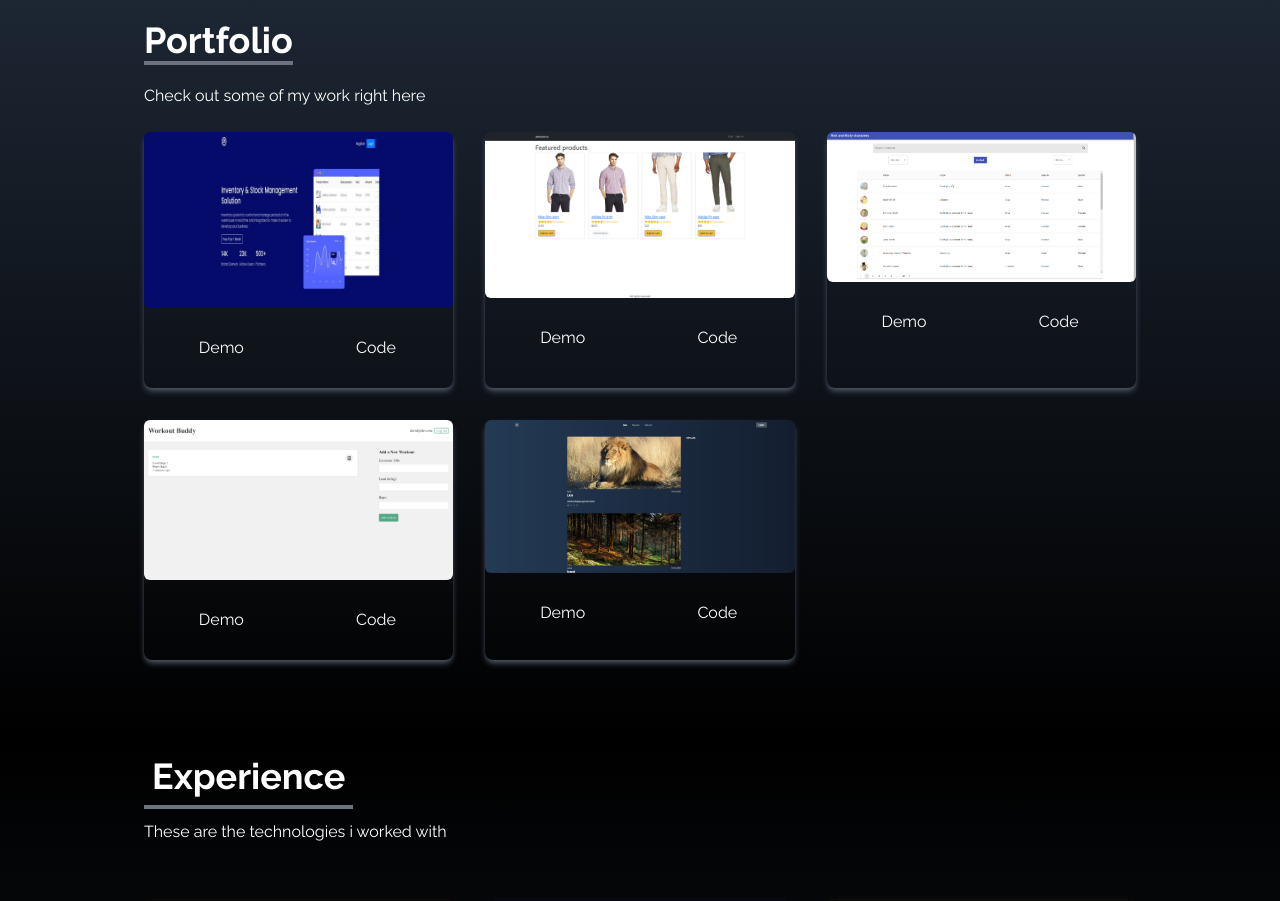
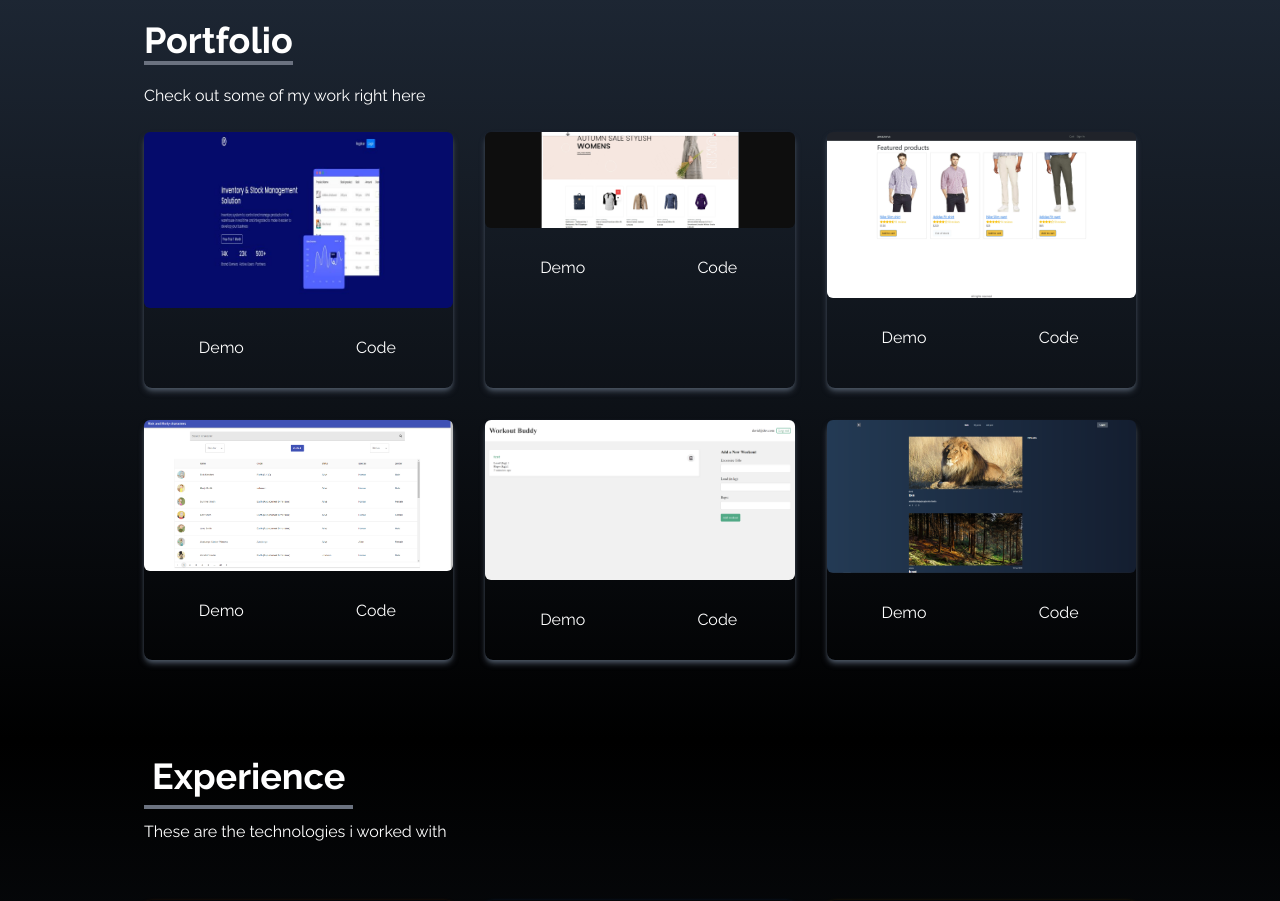
Before and after one commit to davidght1/Portfolio, a React (Create React App) app: page / in a window 1280 px wide. Shown: the part 860-1761 px from the top of the page. Built offline with nearby package versions, Linux system fonts and the light colour scheme.

Commit message:
new file:   src/assets/portfolio/fashion.jpg 	modified:   src/components/Portfolio.jsx

```diff
--- a/src/components/Portfolio.jsx
+++ b/src/components/Portfolio.jsx
@@ -4,6 +4,7 @@ import blog from "../assets/portfolio/blog.jpg";
 import pinvent from "../assets/portfolio/pinvent.jpg";
 import sport from "../assets/portfolio/sport.jpg";
 import rick from "../assets/portfolio/rick.jpg";
+import fashion from '../assets/portfolio/fashion.jpg'
 const Portfolio = () => {
   const portfolios = [
     {
@@ -14,24 +15,30 @@ const Portfolio = () => {
     },
     {
       id: 1,
+      src: fashion,
+      demo: "https://ecommerce-shop-starter-main.vercel.app/",
+      code: "https://github.com/davidght1/ecommerce-shop-starter-main",
+    },
+    {
+      id: 2,
       src: amazona,
       demo: "https://mern-amazona-app-2gxt.onrender.com",
       code: "https://github.com/davidght1/amazonMern",
     },
     {
-      id: 2,
+      id: 3,
       src: rick,
       demo: "https://rick-and-morty-davidght1.vercel.app",
       code: "https://github.com/davidght1/RickAndMorty",
     },
     {
-      id: 3,
+      id: 4,
       src: sport,
       demo: "https://sports-task.vercel.app",
       code: "https://github.com/davidght1/SportsTask",
     },
     {
-      id: 4,
+      id: 5,
       src: blog,
       code: "https://github.com/davidght1/Mern-Blog",
     },
```
Also changed, not shown: src/assets/portfolio/fashion.jpg (added).
